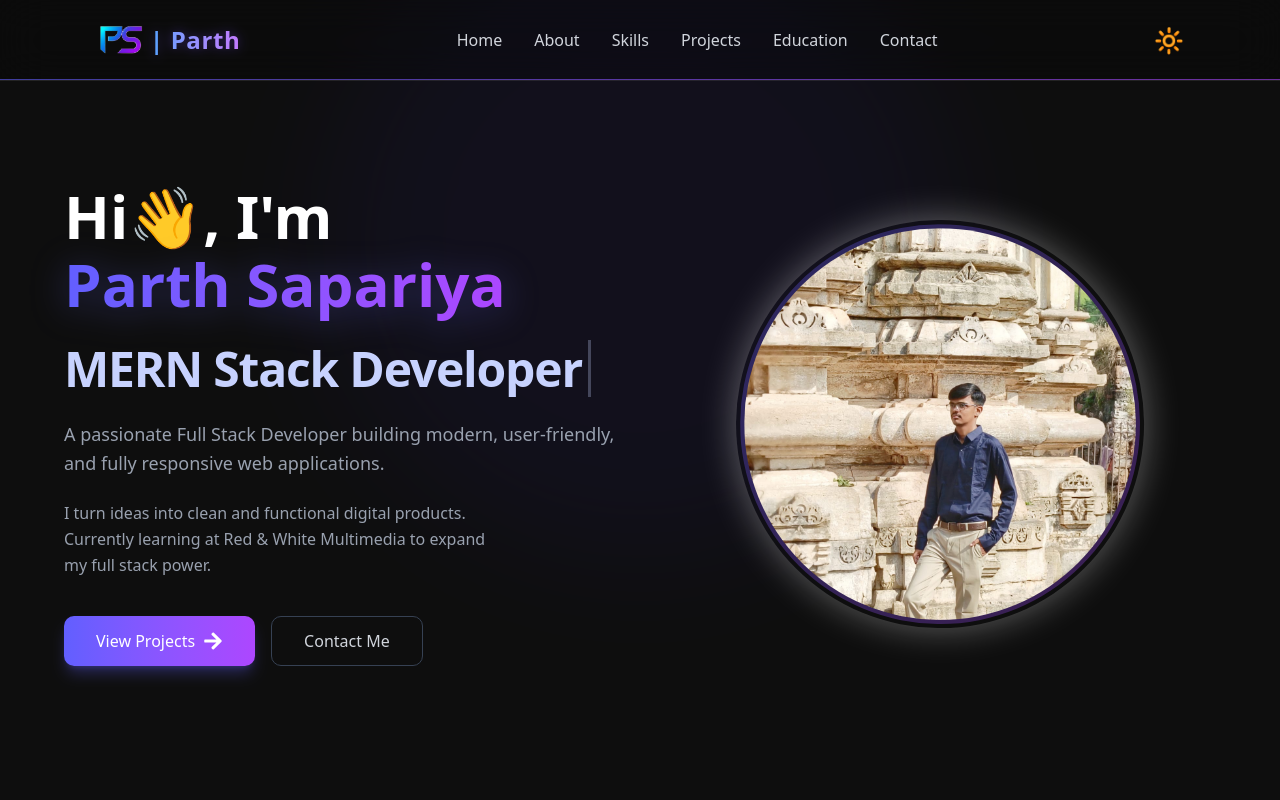
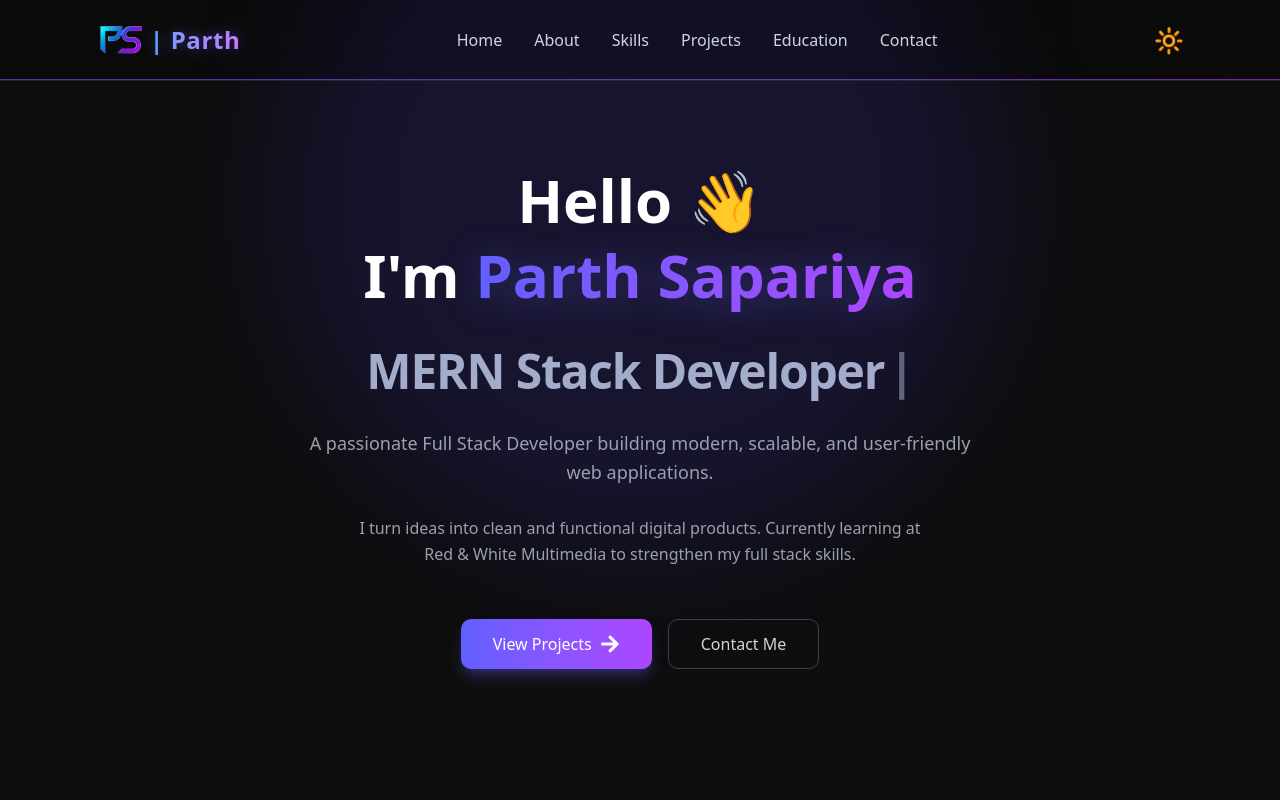
Before and after one commit to parthsapariya745/parth-portfolio, a Next.js app: page / in a window 1280 px wide. Shown: the top 800 px of the page. Built offline with nearby package versions, Linux system fonts and the light colour scheme.

Commit message:
update hero section

```diff
--- a/components/hero.jsx
+++ b/components/hero.jsx
@@ -5,7 +5,7 @@ import { useContext, useEffect, useRef } from "react";
 
 export default function Hero() {
   const { theme } = useContext(themeContext);
-  const ref = useRef(null)
+  const ref = useRef(null);
 
   useEffect(() => {
     if (!ref.current) return;
@@ -13,139 +13,148 @@ export default function Hero() {
     const roles = [
       "Full Stack Developer",
       "MERN Stack Developer",
-      "Frontend Developer"
+      "Frontend Developer",
+      "Backend Developer",
     ];
 
-    let index = 0
-    let charIndex = 0
-    let isDelete = false
+    let index = 0;
+    let charIndex = 0;
+    let isDelete = false;
 
     const typeEffect = () => {
-      const currentText = roles[index]
+      const currentText = roles[index];
 
       if (!isDelete) {
-        ref.current.textContent = currentText.slice(0, charIndex)
-        charIndex++
+        ref.current.textContent = currentText.slice(0, charIndex);
+        charIndex++;
 
         if (charIndex > currentText.length) {
-          isDelete = true
-          setTimeout(typeEffect, 1000)
-          return
+          isDelete = true;
+          setTimeout(typeEffect, 1200);
+          return;
         }
       } else {
-        ref.current.textContent = currentText.slice(0, charIndex)
-        charIndex--
+        ref.current.textContent = currentText.slice(0, charIndex);
+        charIndex--;
 
         if (charIndex < 0) {
-          isDelete = false
-          index = (index + 1) % roles.length
-          charIndex = 0
-          setTimeout(typeEffect, 200)
-          return
+          isDelete = false;
+          index = (index + 1) % roles.length;
+          charIndex = 0;
+          setTimeout(typeEffect, 300);
+          return;
         }
       }
 
-      setTimeout(typeEffect, isDelete ? 60 : 100)
-    }
+      setTimeout(typeEffect, isDelete ? 50 : 90);
+    };
 
-    typeEffect()
-  }, [])
+    typeEffect();
+  }, []);
 
   return (
     <section
       id="home"
       className={`
-        relative pt-32 pb-20 px-4 sm:px-6 lg:px-8 min-h-screen flex items-center overflow-hidden
-        transition-colors duration-300
+        relative min-h-screen flex items-center overflow-hidden
+        px-4 sm:px-6 lg:px-8 pt-32 pb-24
+        transition-colors duration-500
         ${theme === "dark" ? "bg-[#0E0E0E]" : "bg-[#FFF6F8]"}
       `}
     >
-      {/* Background Aura Glow */}
+      {/* Background Glow */}
       <div
         className={`
-          absolute -top-20 left-1/2 -translate-x-1/2
-          w-[40rem] h-[40rem] rounded-full blur-3xl opacity-20
+          absolute -top-40 left-1/2 -translate-x-1/2
+          w-[45rem] h-[45rem] rounded-full blur-3xl opacity-25
+          animate-pulse
           ${theme === "dark" ? "bg-indigo-600/30" : "bg-pink-300/40"}
         `}
       />
 
       <div className="max-w-6xl mx-auto w-full relative z-10">
-        <div className="grid md:grid-cols-2 gap-12 items-center">
-          {/* Left Content */}
-          <div className="space-y-[22px]">
-            <h1 className="text-4xl sm:text-5xl lg:text-6xl font-bold text-pretty lg:leading-[68px] sm:leading-[55px] leading-[45px]">
+        <div className="flex justify-center md:justify-start">
+          <div className="w-full space-y-7 flex flex-col items-center">
+            {/* Heading */}
+            <h1 className="text-4xl sm:text-5xl lg:text-6xl font-bold leading-tight">
               <span
                 className={`
-                  block transition-colors animate-[fadeUp_0.7s_ease-out_0.1s_both]
+                  block transition-all duration-700 text-center
                   ${theme === "light" ? "text-black" : "text-white"}
                 `}
               >
-                Hi👋, I'm
+                Hello 👋
               </span>
-
+              <span className={`${theme === "light" ? "text-black" : "text-white"}`}>
+                I'm {" "}
                 <span
                   className="
-                  name text-transparent bg-clip-text bg-linear-to-r from-indigo-500 to-purple-500
+                    mt-2 text-transparent bg-clip-text
+                    bg-linear-to-r from-indigo-500 to-purple-500
                     drop-shadow-[0_4px_18px_rgba(99,102,241,0.35)]
-                  animate-[scaleReveal_0.7s_ease-out_0.25s_both]
                   "
                 >
                   Parth Sapariya
                 </span>
+              </span>
             </h1>
 
+            {/* Role */}
             <p
               className={`
-                role text-3xl sm:text-4xl lg:text-5xl font-bold tracking-tight
-                sm:min-h-[68px] min-h-[45px] block lg:mb-3 sm:mb-0 mb-2 leading-[1.2]
-                ${theme === "dark" ? "text-[#C7D2FE]" : "text-[#4B0082]"}
+                text-3xl sm:text-4xl lg:text-5xl font-bold tracking-tight
+                min-h-[52px] leading-tight
+                ${theme === "dark" ? "text-[#a4accc]" : "text-[#4B0082]"}
               `}
             >
-              <span ref={ref} className="typewriter"></span>
+              <span ref={ref}></span>
+              <span className="ml-1 animate-pulse">|</span>
+            </p>
+
+            {/* Description */}
+            <p
+              className={`
+                text-lg leading-relaxed max-w-2xl text-center
+                ${theme === "dark" ? "text-gray-400" : "text-gray-600"}
+              `}
+            >
+              A passionate Full Stack Developer building modern, scalable,
+              and user-friendly web applications.
             </p>
 
             <p
               className={`
-                text-lg leading-relaxed transition-colors
-                ${theme === "dark" ? "text-gray-400" : "text-gray-600"}
-              `}
-            >
-              A passionate Full Stack Developer building modern, user-friendly,
-              and fully responsive web applications.
-            </p>
-
-            <p
-              className={`
-                text-base leading-relaxed max-w-md
+                text-base leading-relaxed max-w-xl text-center
                 ${theme === "dark" ? "text-gray-400" : "text-gray-600"}
               `}
             >
               I turn ideas into clean and functional digital products. Currently
-              learning at Red & White Multimedia to expand my full stack power.
+              learning at Red & White Multimedia to strengthen my full stack skills.
             </p>
 
             {/* Buttons */}
-            <div className="flex flex-col sm:flex-row gap-4 pt-4">
+            <div className="flex flex-col sm:flex-row gap-4 pt-6">
               <a
                 href="#projects"
                 className="
-                  group lg:px-8 md:px-5 px-8 py-3 rounded-lg font-medium flex items-center gap-2
-                  justify-center sm:justify-start
+                  group px-8 py-3 rounded-lg font-medium
+                  flex items-center gap-2 justify-center
                   bg-linear-to-r from-indigo-500 to-purple-500 text-white
                   shadow-lg shadow-indigo-500/30
                   transition-all duration-300
-                  hover:scale-[1.04] active:scale-[0.97]
+                  hover:scale-105 active:scale-95
                 "
               >
                 View Projects
-                <FaArrowRight className="text-xl transform group-hover:translate-x-1 transition-transform" />
+                <FaArrowRight className="text-xl group-hover:translate-x-1 transition-transform" />
               </a>
 
               <a
                 href="#contact"
                 className={`
-                  px-8 py-3 rounded-lg font-medium flex items-center gap-2
-                  justify-center sm:justify-start border transition-all
+                  px-8 py-3 rounded-lg font-medium
+                  flex items-center gap-2 justify-center
+                  border transition-all duration-300
                   ${theme === "dark"
                     ? "border-gray-700 text-gray-300 hover:bg-gray-800 hover:text-white"
                     : "border-gray-300 text-black hover:bg-gray-100"
@@ -156,23 +165,6 @@ export default function Hero() {
               </a>
             </div>
           </div>
-
-          {/* Right Side Graphic */}
-          <div className="flex items-center justify-center">
-            <img
-              src="./myImage.jpeg"
-              className="
-                object-cover lg:h-[400px] lg:w-[400px] md:h-[340px] md:w-[340px] sm:h-[400px] sm:w-[400px] h-[260px] w-[260px] rounded-full
-                border-4 border-transparent
-                bg-clip-padding
-                shadow-[0_0_35px_rgba(255,255,255,0.35)]
-                scale-[1.02] transition-all duration-500
-                bg-linear-to-br from-indigo-500/30 to-purple-500/30
-                p-1
-              "
-              alt="my-image"
-            />
-          </div>
         </div>
       </div>
     </section>
--- a/components/navigation.jsx
+++ b/components/navigation.jsx
@@ -51,7 +51,6 @@ export default function Navigation() {
       <div className="max-w-6xl mx-auto px-4 sm:px-6 lg:px-8">
         <div className="flex justify-between items-center h-20">
           {/* Logo */}
-          <a href="#home">
             <div className="flex items-center gap-1 cursor-pointer group">
               <div className="flex items-center justify-center">
                 <Image
@@ -76,7 +75,6 @@ export default function Navigation() {
                 | Parth
               </span>
             </div>
-          </a>
 
           {/* Desktop Navigation */}
           <div className="hidden md:flex items-center gap-8">
```
Also changed, not shown: public/My-photo.png (added). Lines whose indentation alone changed are shown as unchanged.
